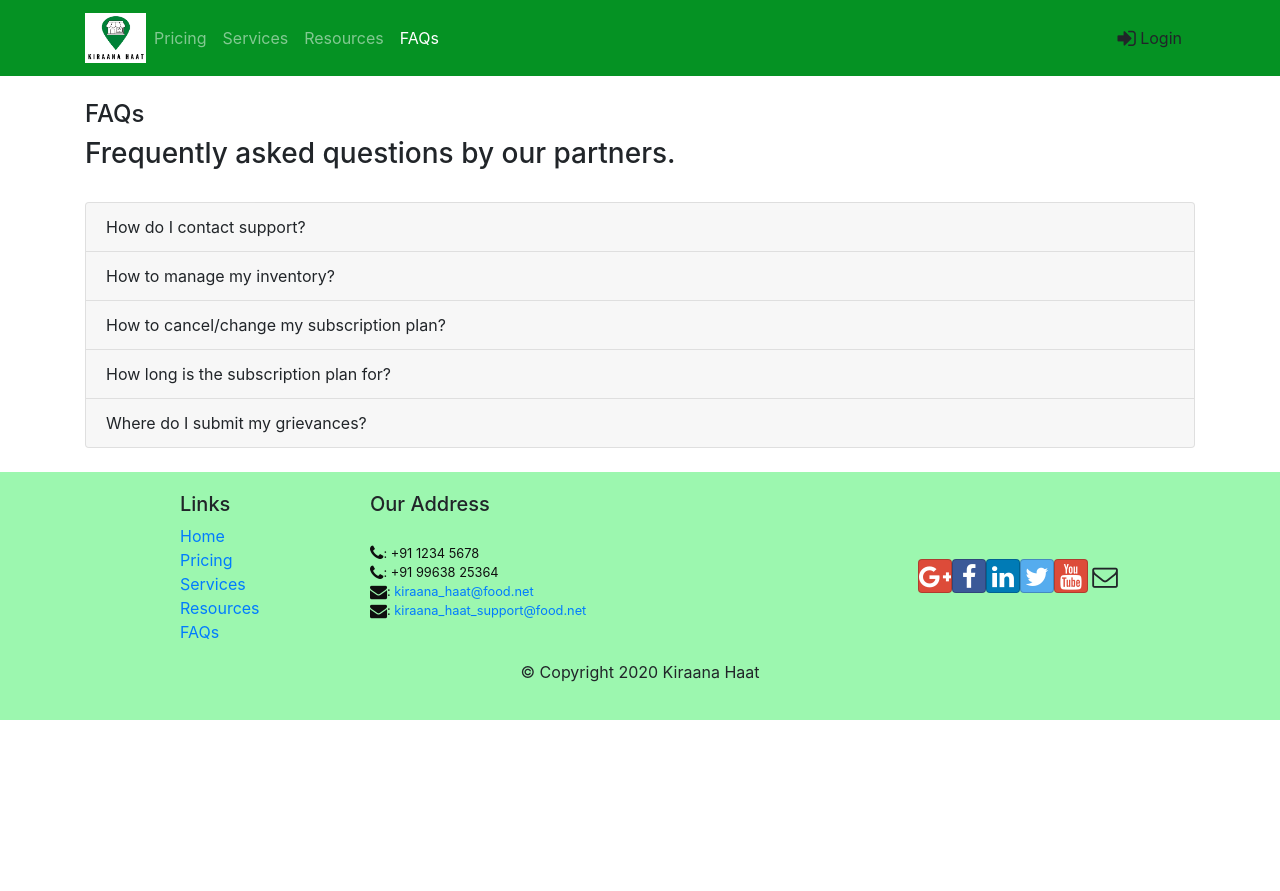
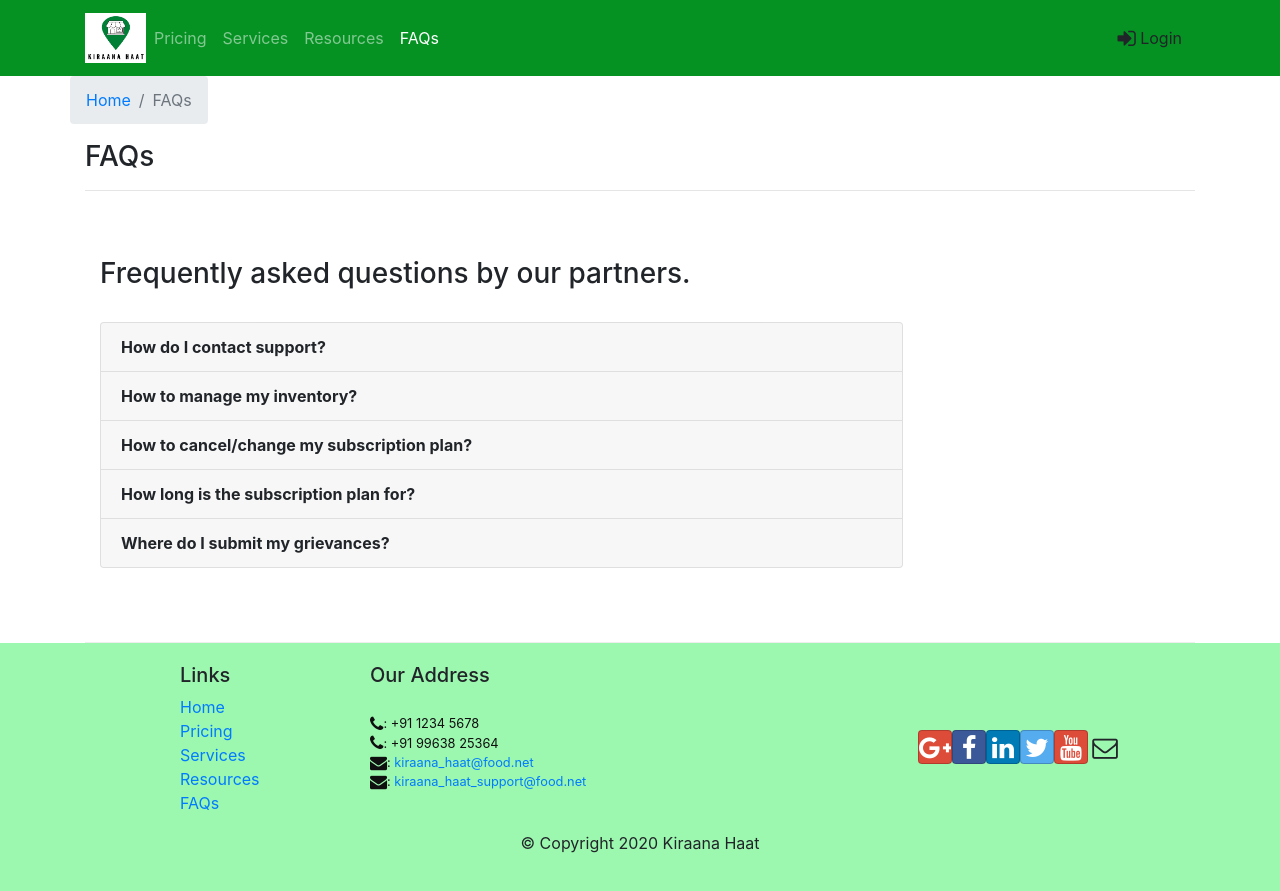
Before and after one commit to nikhil03singh/Kiraana-haat, a React (Create React App) app: page /faqs in a window 1280 px wide. Before the commit the page ends 800 px from the top, so only its background shows below. Built offline with nearby package versions, Linux system fonts and the light colour scheme.

Commit message:
Small change in FAQs

```diff
--- a/src/components/FAQsComponent.js
+++ b/src/components/FAQsComponent.js
@@ -1,17 +1,34 @@
 import React, { Component }from 'react';
+import { Breadcrumb, BreadcrumbItem } from 'reactstrap';
 import { Accordion, Card }  from 'react-bootstrap';
+import { Link } from 'react-router-dom';
 
 class FAQs extends Component {
 
     render(){
         return(
-            <div className="container"><br />
-                <h4>FAQs</h4>
-                <h3>Frequently asked questions by our partners.</h3><br></br>
+            <div className="container">
+                <div className="row">
+                    <Breadcrumb>
+                        <BreadcrumbItem><Link to='/home'>Home</Link></BreadcrumbItem>
+                        <BreadcrumbItem active>FAQs</BreadcrumbItem>
+                    </Breadcrumb>
+                    <div className="col-12">
+                        <h3>FAQs</h3>
+                        <hr />
+                    </div>
+                </div>
+
+                <div className="row row-content">
+                    <div className="col-12">
+                        <h3>Frequently asked questions by our partners.</h3>
+                        <br></br>
+                    </div>
+                    <div className="col-9 ">
                         <Accordion >
                             <Card>
                                 <Accordion.Toggle as={Card.Header} eventKey="0">
-                    How do I contact support?
+                                <b>How do I contact support?</b>
                                 </Accordion.Toggle>
                                 <Accordion.Collapse eventKey="0">
                                 <Card.Body><p>You can write to us at:<br></br>kiraana_haat@food.net<br></br>kiraana_haat_support@food.net</p>
@@ -21,7 +38,7 @@
                             </Card>
                             <Card>
                                 <Accordion.Toggle as={Card.Header} eventKey="1">
-                    How to manage my inventory?
+                                <b>How to manage my inventory?</b>
                                 </Accordion.Toggle>
                                 <Accordion.Collapse eventKey="1">
                                 <Card.Body>Open the menu (use the button with three dots on it), select "Manage Inventory",
@@ -31,7 +48,7 @@
                             </Card>
                             <Card>
                                 <Accordion.Toggle as={Card.Header} eventKey="2">
-                    How to cancel/change my subscription plan?
+                                <b>How to cancel/change my subscription plan?</b>
                                 </Accordion.Toggle>
                                 <Accordion.Collapse eventKey="2">
                                 <Card.Body>You can simply contact our support staff and they will help you with your subscription plan.</Card.Body>
@@ -39,7 +56,7 @@
                             </Card>
                             <Card>
                                 <Accordion.Toggle as={Card.Header} eventKey="3">
-                    How long is the subscription plan for?
+                                <b>How long is the subscription plan for?</b>
                                 </Accordion.Toggle>
                                 <Accordion.Collapse eventKey="3">
                                 <Card.Body><p>The subscription plan runs for a quarter (three months), you cannot change your plan in this duration. <br></br>Although if you want to discontinue your subscription you can do that at any time.<br></br>Payments are made monthly only.</p></Card.Body>
@@ -47,7 +64,7 @@
                             </Card>
                             <Card>
                                 <Accordion.Toggle as={Card.Header} eventKey="4">
-                    Where do I submit my grievances?
+                                <b>Where do I submit my grievances?</b>
                                 </Accordion.Toggle>
                                 <Accordion.Collapse eventKey="4">
                                 <Card.Body><p>You can submit your feedback with our support staff.<br></br>You can write to us at:<br></br>kiraana_haat@food.net<br></br>kiraana_haat_support@food.net</p>
@@ -57,6 +74,8 @@
                         </Accordion>
                         <br></br>
                     </div>
+                </div>
+            </div>
         );
     }
 }
```
Lines whose indentation alone changed are shown as unchanged.
